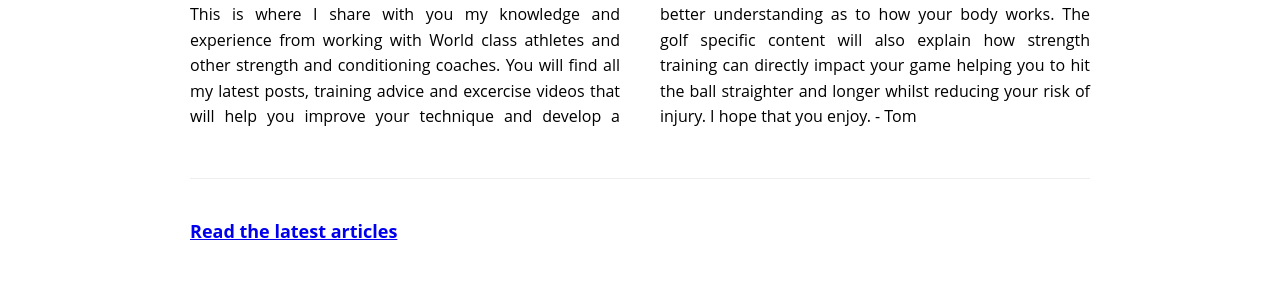
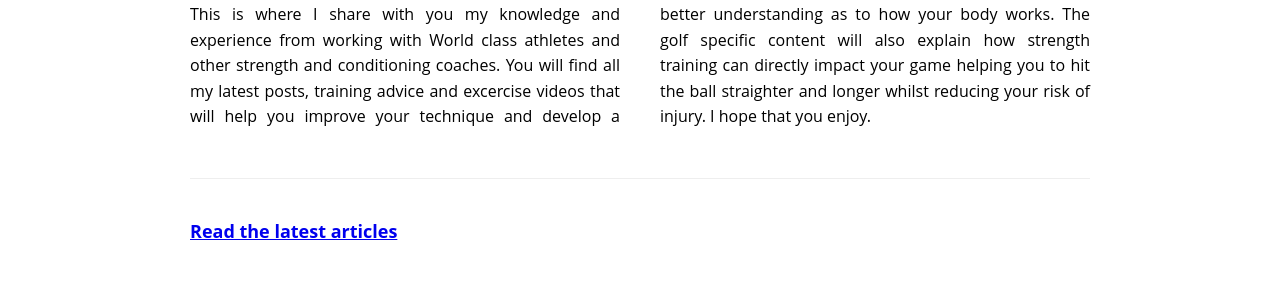
Before and after one commit to tbullough/tbullough.github.io, a Jekyll site: the page built from index.html, in a window 1280 px wide and 900 px high, scrolled down 946 px. Shown: the part 257-557 px from the top of the window. Built offline with Jekyll 4.4.1, drawn with Linux system fonts in a browser that asks for light colours; Markdown is read by kramdown in place of the engine named in the settings.

Commit message:
Update articles.yml

```diff
--- a/_data/articles.yml
+++ b/_data/articles.yml
@@ -1,5 +1,5 @@
 - heading: Latest Articles
   title: Welcome
-  content: <p>This is where I share with you my knowledge and experience from working with World class athletes and other strength and conditioning coaches. You will find all my latest posts, training advice and excercise videos that will help you improve your technique and develop a better understanding as to how your body works. The golf specific content will also explain how strength training can directly impact your game helping you to hit the ball straighter and longer whilst reducing your risk of injury. I hope that you enjoy. - Tom</p>
+  content: <p>This is where I share with you my knowledge and experience from working with World class athletes and other strength and conditioning coaches. You will find all my latest posts, training advice and excercise videos that will help you improve your technique and develop a better understanding as to how your body works. The golf specific content will also explain how strength training can directly impact your game helping you to hit the ball straighter and longer whilst reducing your risk of injury. I hope that you enjoy.</p>
 
 - title: <a href="http://tombullough.tumblr.com/" target="_blank">Read the latest articles</a>
```
